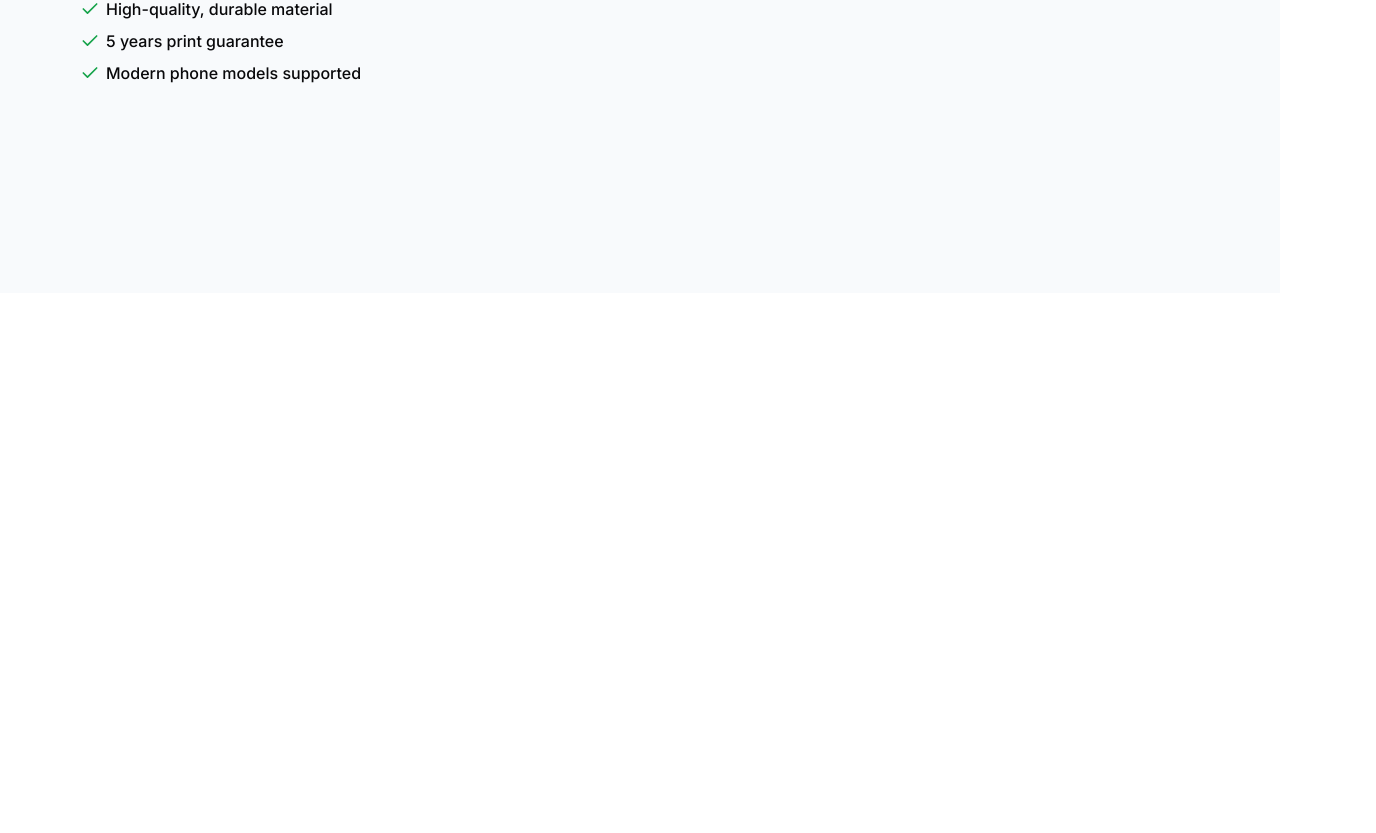
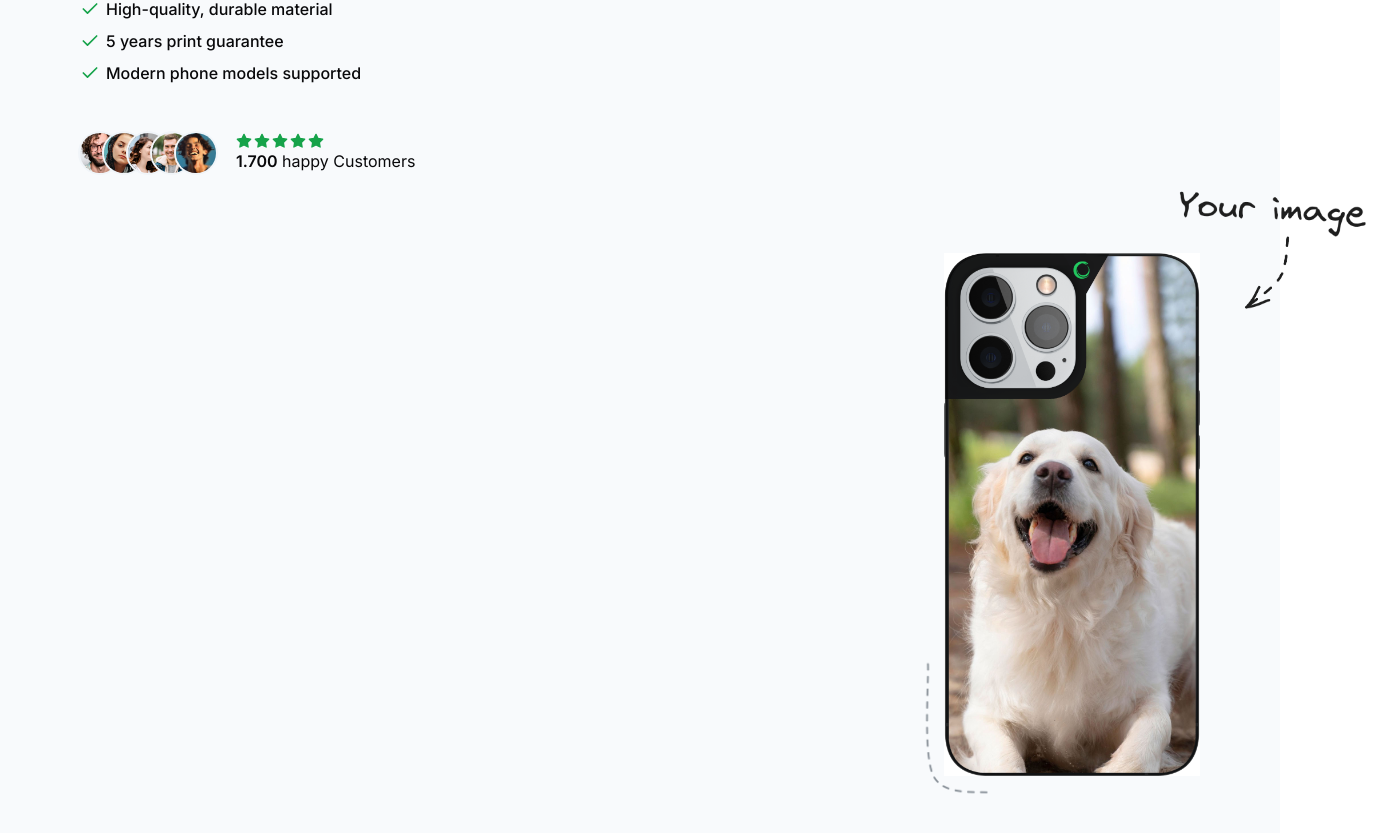
Before and after one commit to christian2705/next-commerce, a Next.js app: page / in a window 1280 px wide. Shown: the part 511-1344 px from the top of the page, 1376 px wide, since content can reach past the window. Before the commit the page ends 804 px from the top, so only its background shows below. Built offline with nearby package versions, Linux system fonts and the light colour scheme.

Commit message:
add:Phoen feat

```diff
--- a/src/app/page.tsx
+++ b/src/app/page.tsx
@@ -1,5 +1,6 @@
 import MaxWidthWrapper from '@/components/MaxWidthWrapper';
-import { Check } from 'lucide-react';
+import Phone from '@/components/Phone';
+import { Check, Star } from 'lucide-react';
 import Image from 'next/image';
 
 export default function Home() {
@@ -34,6 +35,37 @@ export default function Home() {
                   </li>
                 </div>
               </ul>
+
+              <div className="mt-12 flex flex-col sm:flex-row items-center sm:items-start gap-5">
+                <div className="flex -space-x-4">
+                  <img className="inline- object-cover h-10 w-10 rounded-full ring-2 ring-slate-100" src="/users/user-1.png" alt="user image" />
+                  <img className="inline- object-cover h-10 w-10 rounded-full ring-2 ring-slate-100" src="/users/user-2.png" alt="user image" />
+                  <img className="inline- object-cover h-10 w-10 rounded-full ring-2 ring-slate-100" src="/users/user-3.png" alt="user image" />
+                  <img className="inline- object-cover h-10 w-10 rounded-full ring-2 ring-slate-100" src="/users/user-4.jpg" alt="user image" />
+                  <img className="inline- object-cover h-10 w-10 rounded-full ring-2 ring-slate-100" src="/users/user-5.jpg" alt="user image" />
+                </div>
+                <div className="flex flex-col justify-between items-center sm:items-start">
+                  <div className="flex gap-0.5">
+                    <Star className="h-4 w-4 text-green-600 fill-green-600" />
+                    <Star className="h-4 w-4 text-green-600 fill-green-600" />
+                    <Star className="h-4 w-4 text-green-600 fill-green-600" />
+                    <Star className="h-4 w-4 text-green-600 fill-green-600" />
+                    <Star className="h-4 w-4 text-green-600 fill-green-600" />
+                  </div>
+
+                  <p>
+                    <span className="font-semibold">1.700</span> happy Customers
+                  </p>
+                </div>
+              </div>
+            </div>
+          </div>
+
+          <div className="col-span-full lg:col-span-1 w-full flex justify-center lg:justify-end px-8 sm:px-16 md:px-0 mt-32 lg:mt-20 h-fit">
+            <div className="relative md:max-w-xl ">
+              <img src="/your-image.png" className="absolute w-40 lg:w-52 left-56 -top-20 select-none hidden sm:block lg:hidden xl:block" />
+              <img src="/line.png" className="absolute w-20 -left-6 -bottom-6 select-none " />
+              <Phone className="w-64" imgSrc="/testimonials/1.jpg" />
             </div>
           </div>
         </MaxWidthWrapper>
--- /dev/null
+++ b/src/components/Phone.tsx
@@ -0,0 +1,20 @@
+import { cn } from '@/lib/utils';
+import { HTMLAttributes } from 'react';
+
+interface PhoneProps extends HTMLAttributes<HTMLDivElement> {
+  imgSrc: string;
+  dark?: boolean;
+}
+
+const Phone = ({ imgSrc, className, dark = false, ...props }: PhoneProps) => {
+  return (
+    <div className={cn('relative pointer-events-none z-50 overflow-hidden', className)} {...props}>
+      <img src={dark ? '/phone-template-dark-edges.png' : '/phone-template-white-edges.png'} className="pointer-events-none z-50 select-none" alt="phone image" />
+      <div className="absolute -z-10 inset-0">
+        <img className="object-cover" src={imgSrc} alt="overlaying phone image" />
+      </div>
+    </div>
+  );
+};
+
+export default Phone;
```
